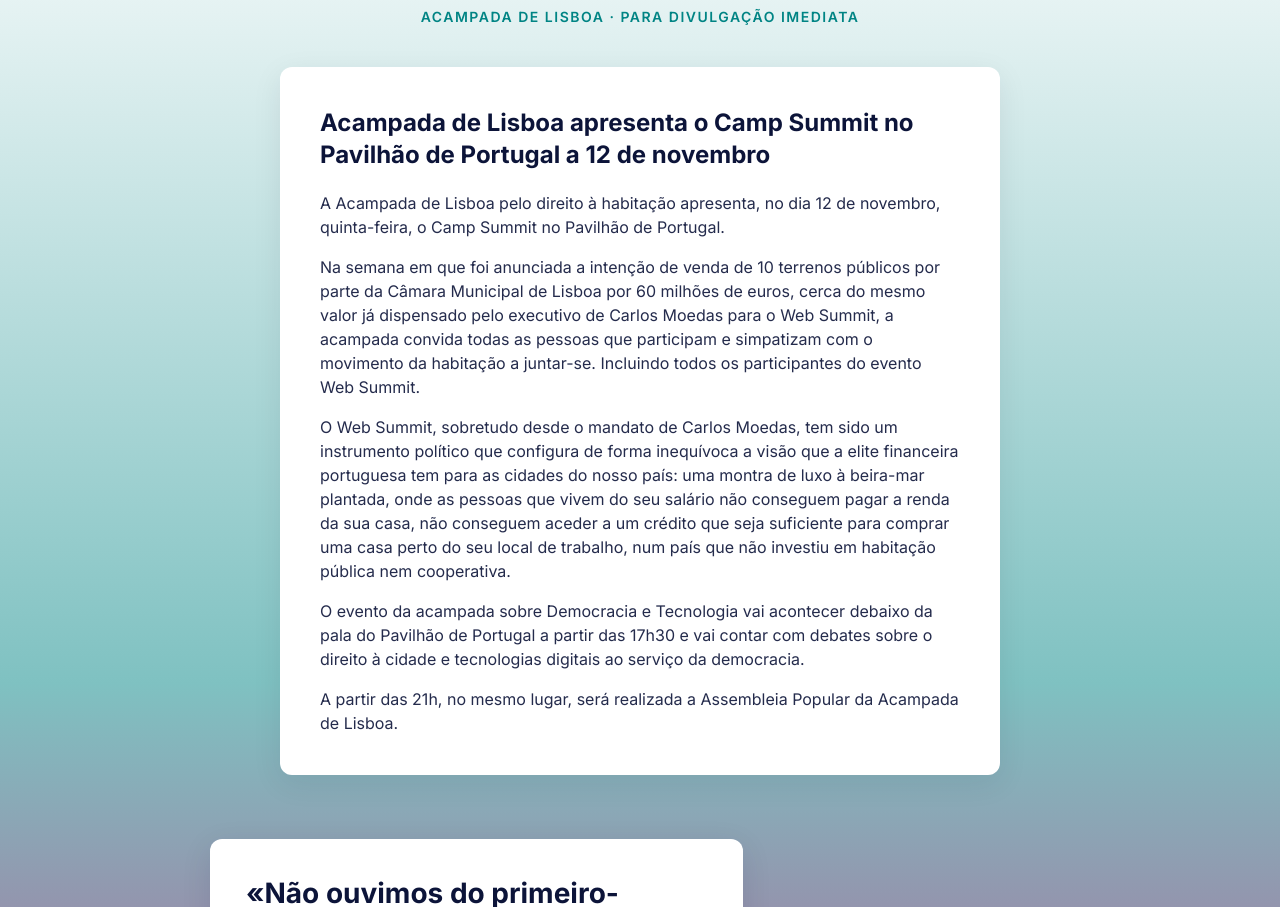
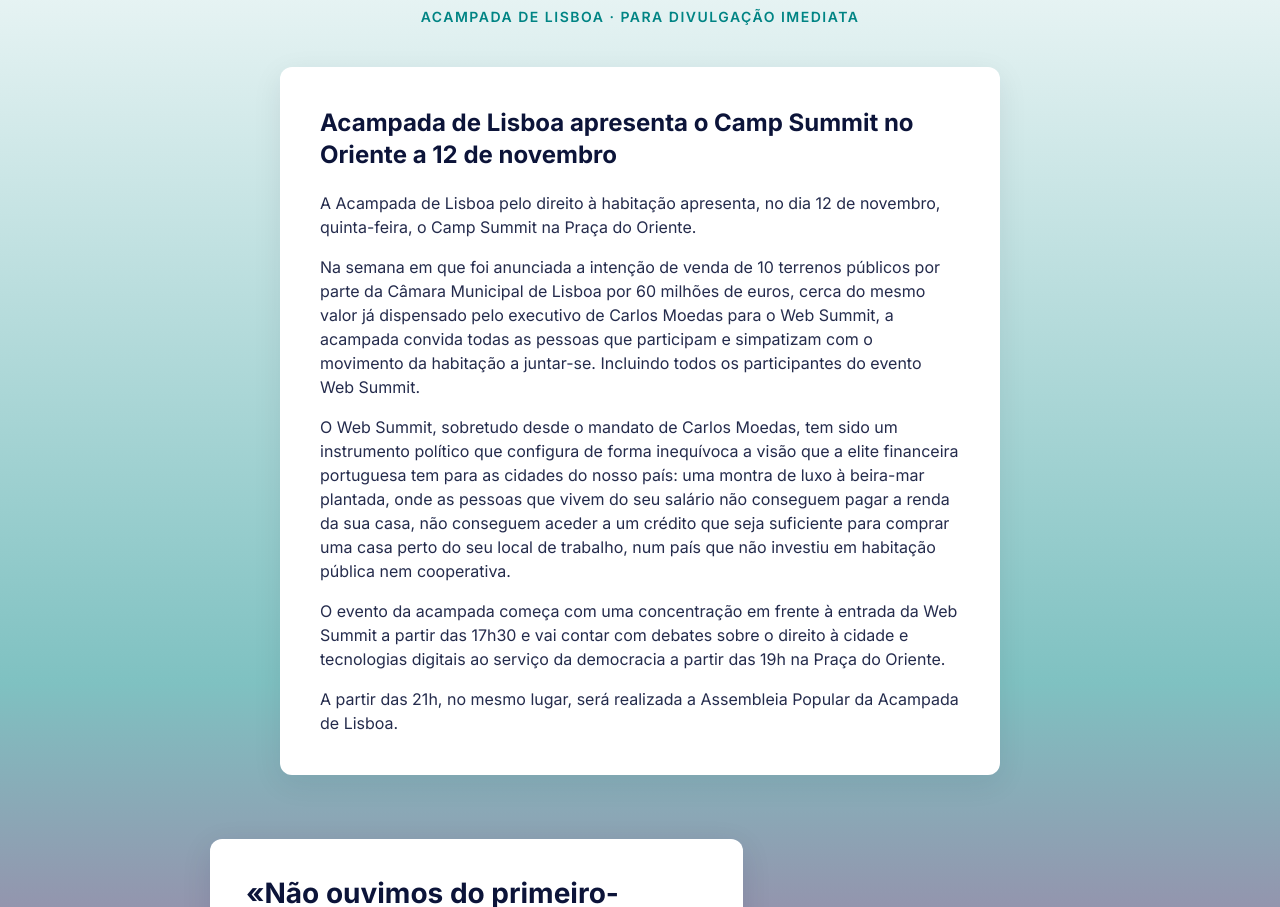
Before and after one commit to goncalofilipe/campsummit, a Next.js app: page / in a window 1280 px wide. Shown: the part 7861-8768 px from the top of the page. Built offline with nearby package versions, Linux system fonts and the light colour scheme; no server answers.

Commit message:
Comunicado: Praça do Oriente, 12 de novembro, concentração às 17h30
Co-Authored-By: Claude Opus 5.5 <noreply@anthropic.com>

```diff
--- a/components/PressRelease.tsx
+++ b/components/PressRelease.tsx
@@ -40,42 +40,32 @@ export default function PressRelease() {
 
         <article className="mx-auto mt-10 max-w-[720px] rounded-[12px] bg-white p-6 shadow-[0_8px_30px_rgba(12,20,57,.08)] md:p-10">
           <h3 className="text-2xl font-bold leading-8 text-navy">
-            Acampada de Lisboa apresenta o Camp Summit no Pavilhão de Portugal a
-            12 de novembro
+            Acampada de Lisboa apresenta o Camp Summit no Oriente a 12 de novembro
           </h3>
           <div className="body mt-5 space-y-4 text-navy/90">
             <p>
-              A Acampada de Lisboa pelo direito à habitação apresenta, no dia 12
-              de novembro, quinta-feira, o Camp Summit no Pavilhão de Portugal.
+              A Acampada de Lisboa pelo direito à habitação apresenta, no dia 12 de novembro, quinta-feira, o Camp Summit na
+              Praça do Oriente.
             </p>
             <p>
-              Na semana em que foi anunciada a intenção de venda de 10 terrenos
-              públicos por parte da Câmara Municipal de Lisboa por 60 milhões de
-              euros, cerca do mesmo valor já dispensado pelo executivo de Carlos
-              Moedas para o Web Summit, a acampada convida todas as pessoas que
-              participam e simpatizam com o movimento da habitação a juntar-se.
+              Na semana em que foi anunciada a intenção de venda de 10 terrenos públicos por parte da Câmara Municipal de
+              Lisboa por 60 milhões de euros, cerca do mesmo valor já dispensado pelo executivo de Carlos Moedas para o Web
+              Summit, a acampada convida todas as pessoas que participam e simpatizam com o movimento da habitação a juntar-se.
               Incluindo todos os participantes do evento Web Summit.
             </p>
             <p>
-              O Web Summit, sobretudo desde o mandato de Carlos Moedas, tem sido
-              um instrumento político que configura de forma inequívoca a visão
-              que a elite financeira portuguesa tem para as cidades do nosso
-              país: uma montra de luxo à beira-mar plantada, onde as pessoas que
-              vivem do seu salário não conseguem pagar a renda da sua casa, não
-              conseguem aceder a um crédito que seja suficiente para comprar uma
-              casa perto do seu local de trabalho, num país que não investiu em
-              habitação pública nem cooperativa.
+              O Web Summit, sobretudo desde o mandato de Carlos Moedas, tem sido um instrumento político que configura de forma
+              inequívoca a visão que a elite financeira portuguesa tem para as cidades do nosso país: uma montra de luxo à
+              beira-mar plantada, onde as pessoas que vivem do seu salário não conseguem pagar a renda da sua casa, não
+              conseguem aceder a um crédito que seja suficiente para comprar uma casa perto do seu local de trabalho, num país
+              que não investiu em habitação pública nem cooperativa.
             </p>
             <p>
-              O evento da acampada sobre Democracia e Tecnologia vai acontecer
-              debaixo da pala do Pavilhão de Portugal a partir das 17h30 e vai
-              contar com debates sobre o direito à cidade e tecnologias digitais
-              ao serviço da democracia.
+              O evento da acampada começa com uma concentração em frente à entrada da Web Summit a partir das 17h30 e vai contar
+              com debates sobre o direito à cidade e tecnologias digitais ao serviço da democracia a partir das 19h na Praça do
+              Oriente.
             </p>
-            <p>
-              A partir das 21h, no mesmo lugar, será realizada a Assembleia
-              Popular da Acampada de Lisboa.
-            </p>
+            <p>A partir das 21h, no mesmo lugar, será realizada a Assembleia Popular da Acampada de Lisboa.</p>
           </div>
         </article>
 
```
